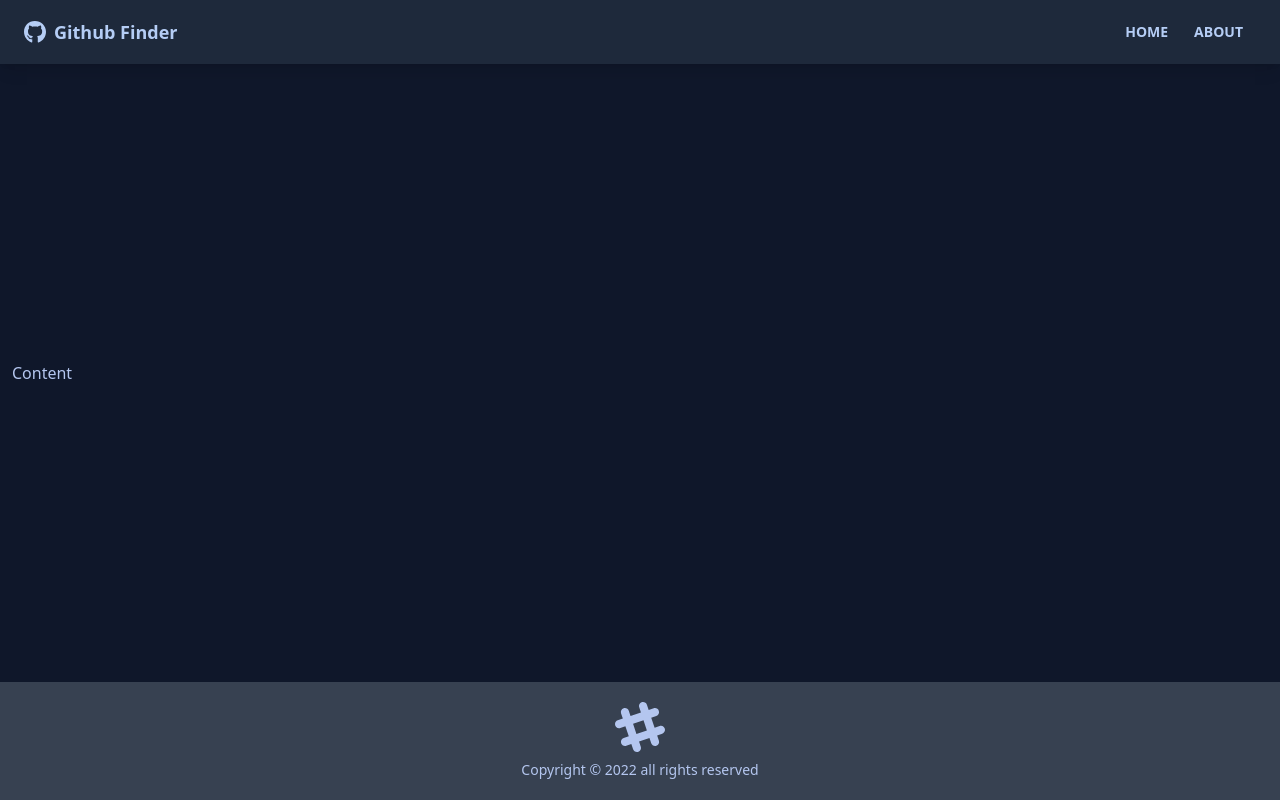
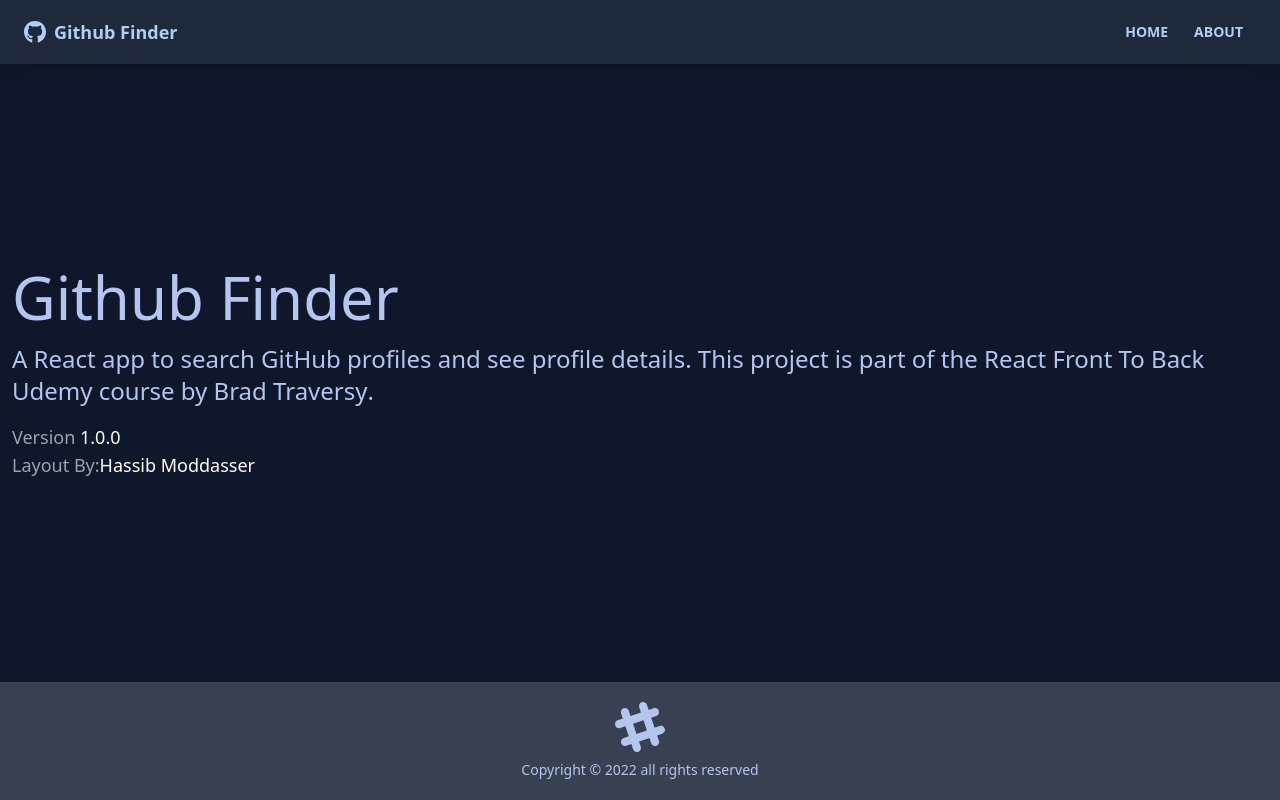
Before and after one commit to ianstreator/git-streaks, a React (Create React App) app: page /about in a window 1280 px wide. Built offline with nearby package versions, Linux system fonts and the light colour scheme.

Commit message:
created 404 not found page

```diff
--- a/src/App.jsx
+++ b/src/App.jsx
@@ -1,5 +1,9 @@
 import "./App.css";
-import { BrowserRouter as Router, Route } from "react-router-dom";
+import { BrowserRouter as Router, Route, Routes } from "react-router-dom";
+
+import Home from "./pages/Home";
+import About from "./pages/About";
+import NotFound from "./pages/NotFound";
 
 import Navbar from "./components/layout/Navbar";
 import Footer from "./components/layout/Footer";
@@ -9,7 +13,14 @@
     <Router>
       <div className="flex flex-col justify-between h-screen">
         <Navbar />
-        <main className="container mx-auto px-3 pb-12">Content</main>
+        <main className="container mx-auto px-3 pb-12">
+          <Routes>
+            <Route path="/" element={<Home />} />
+            <Route path="/about" element={<About />} />
+            <Route path="/notfound" element={<NotFound />} />
+            <Route path="/*" element={<NotFound />} />
+          </Routes>
+        </main>
         <Footer />
       </div>
     </Router>
--- a/src/components/layout/Footer.jsx
+++ b/src/components/layout/Footer.jsx
@@ -1,7 +1,7 @@
 function Footer() {
   const footerYear = new Date().getFullYear();
   return (
-    <footer className="footer p-5 bg-gray-700 text-main-content footer-center">
+    <footer className="footer p-5 bg-gray-700 text-footer-content footer-center">
       <div>
         <svg
           width="50"
--- a/src/pages/About.jsx
+++ b/src/pages/About.jsx
@@ -0,0 +1,37 @@
+import React from "react";
+
+function About() {
+  return (
+    <div>
+      <h1 className="text-6xl mb-4">Github Finder</h1>
+      <p className="mb-4 text-2xl font-light">
+        A React app to search GitHub profiles and see profile details. This
+        project is part of the
+        <a href="https://www.udemy.com/course/modern-react-front-to-back/">
+          {" "}
+          React Front To Back
+        </a>{" "}
+        Udemy course by
+        <strong>
+          <a href="https://traversymedia.com"> Brad Traversy</a>
+        </strong>
+        .
+      </p>
+      <p className="text-lg text-gray-400">
+        Version <span className="text-white">1.0.0</span>
+      </p>
+      <p className="text-lg text-gray-400">
+        Layout By:
+        <a
+          className="text-white"
+          target="_blank"
+          href="https://twitter.com/hassibmoddasser"
+        >
+          Hassib Moddasser
+        </a>
+      </p>
+    </div>
+  );
+}
+
+export default About;
--- a/src/pages/Home.jsx
+++ b/src/pages/Home.jsx
@@ -0,0 +1,12 @@
+
+
+function Home() {
+  return (
+    <>
+      <h1 className="text-6xl">Welcome</h1>
+
+    </>
+  );
+}
+
+export default Home;
--- a/src/pages/NotFound.jsx
+++ b/src/pages/NotFound.jsx
@@ -1,9 +1,19 @@
-import React from 'react'
-
+import { FaHome } from "react-icons/fa";
+import { Link } from "react-router-dom";
 function NotFound() {
   return (
-    <div>Not Found</div>
-  )
+    <div className="hero">
+      <div className="text-center hero-content">
+        <div className="max-w-lg">
+          <h1 className="text-8xl font-bold mb-8">Oops!</h1>
+          <p className="text-5xl mb-8">404 - Page not found!</p>
+          <Link to={"/"} className="btn btn-secondary btn-lg">
+            <FaHome className="mr-2" /> Back To Home
+          </Link>
+        </div>
+      </div>
+    </div>
+  );
 }
 
-export default NotFound
+export default NotFound;
```
